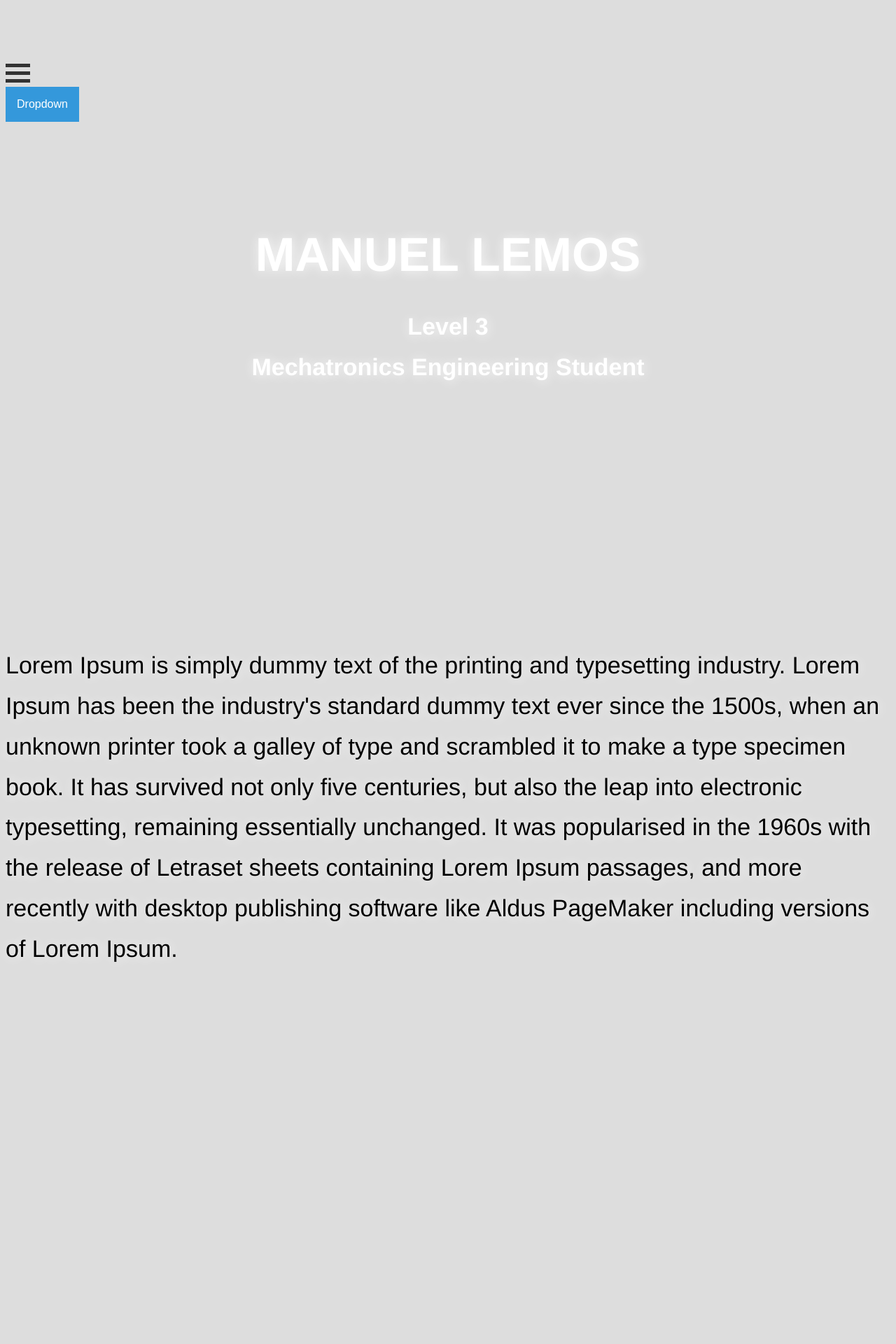
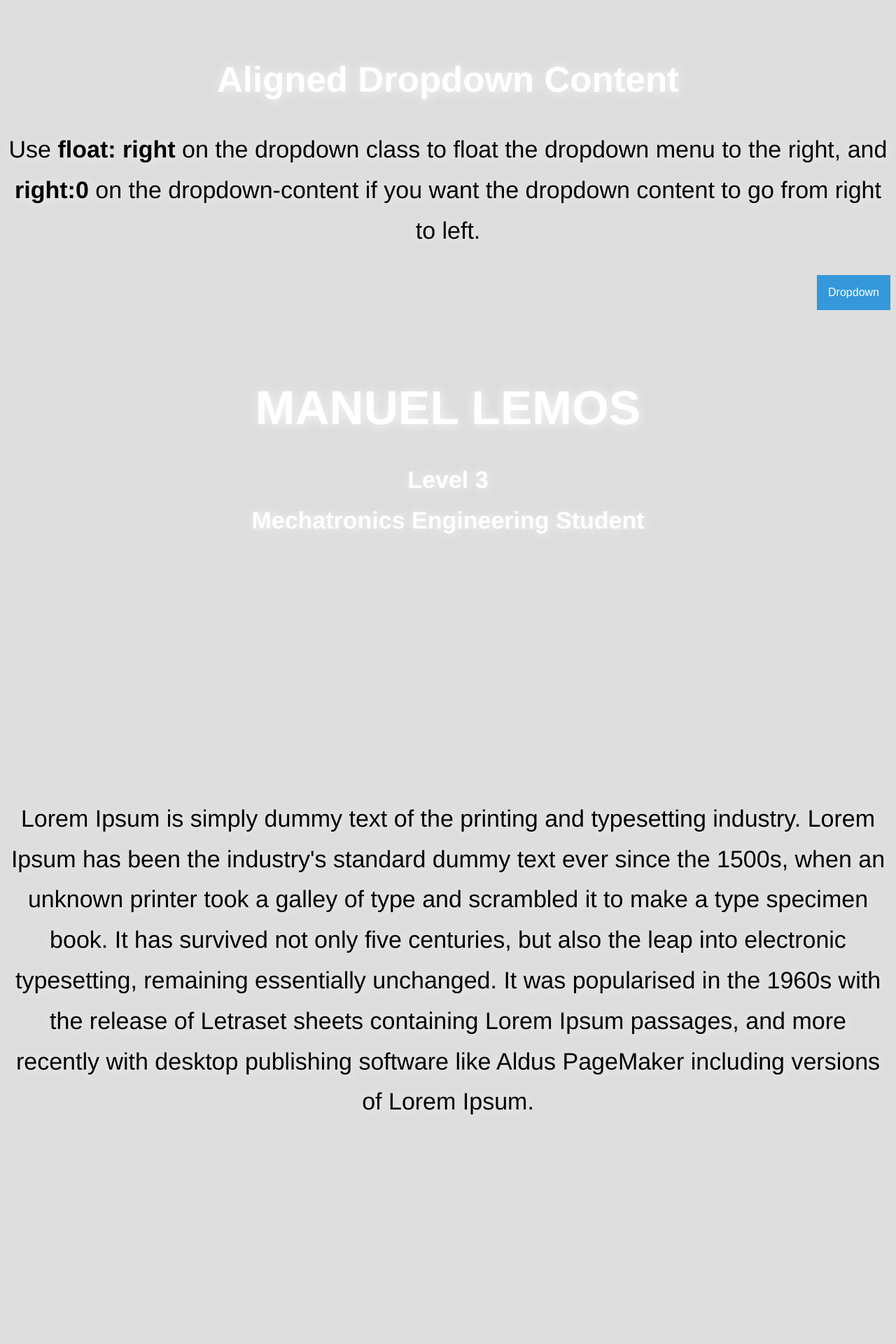
Before and after one commit to MannyLemos/MannyLemos.github.io, a Jekyll site: the page index.html, which Jekyll copies as it is, in a window 1280 px wide. Shown: the top 1920 px of the page at 70% size. Built offline with Jekyll 4.4.1, drawn with Linux system fonts in a browser that asks for light colours; nearby versions of some CDN libraries; a script that is not in the unit is left out.

Commit message:
Update index.html

```diff
--- a/index.html
+++ b/index.html
@@ -1,15 +1,60 @@
+<head>
+<meta name="viewport" content="width=device-width, initial-scale=1">
+<style>
+.dropbtn {
+  background-color: #4CAF50;
+  color: white;
+  padding: 16px;
+  font-size: 16px;
+  border: none;
+  cursor: pointer;
+}
+
+.dropbtn:hover, .dropbtn:focus {
+  background-color: #3e8e41;
+}
+
+.dropdown {
+  float: right;
+  position: relative;
+  display: inline-block;
+}
+
+.dropdown-content {
+  display: none;
+  position: absolute;
+  background-color: #f1f1f1;
+  min-width: 160px;
+  overflow: auto;
+  box-shadow: 0px 8px 16px 0px rgba(0,0,0,0.2);
+  right: 0;
+  z-index: 1;
+}
+
+.dropdown-content a {
+  color: black;
+  padding: 12px 16px;
+  text-decoration: none;
+  display: block;
+}
+
+.dropdown a:hover {background-color: #ddd;}
+
+.show {display: block;}
+</style>
+</head>
 <body>
-	<div align = "left";>
-	<div class="container" onclick="myFunction(this)">
-  	<div class="bar1"></div>
- 	<div class="bar2"></div>
- 	<div class="bar3"></div>
-	<button onclick="myFunction()" class="dropbtn">Dropdown</button>
-  	<div id="myDropdown" class="dropdown-content">
-    	<a href="#">Link 1</a>
-    	<a href="#">Link 2</a>
-    	<a href="#">Link 3</a>
- 	</div>
+
+<h2>Aligned Dropdown Content</h2>
+<p>Use <strong>float: right</strong> on the dropdown class to float the dropdown menu to the right, and <strong>right:0</strong> on the dropdown-content if you want the dropdown content to go from right to left.</p>
+
+<div class="dropdown">
+  <button onclick="myFunction()" class="dropbtn">Dropdown</button>
+  <div id="myDropdown" class="dropdown-content">
+    <a href="#home">Home</a>
+    <a href="#about">About</a>
+    <a href="#contact">Contact</a>
+  </div>
 </div>
 
 <script>
@@ -33,8 +78,8 @@
   }
 }
 </script>
+
 </body>
-
 
 <body>
 	<div align="center";>
```
Also changed, not shown: other parts of index.html (+1 -1 lines).
